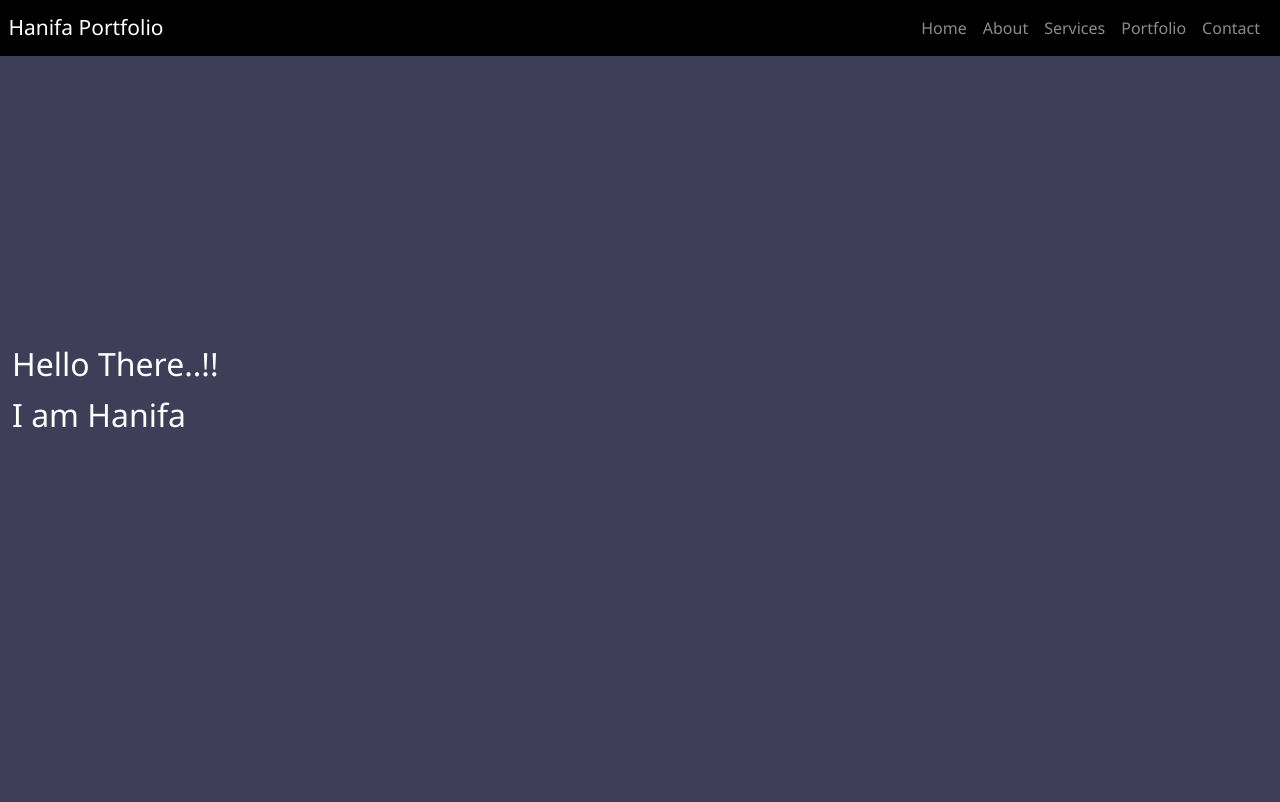
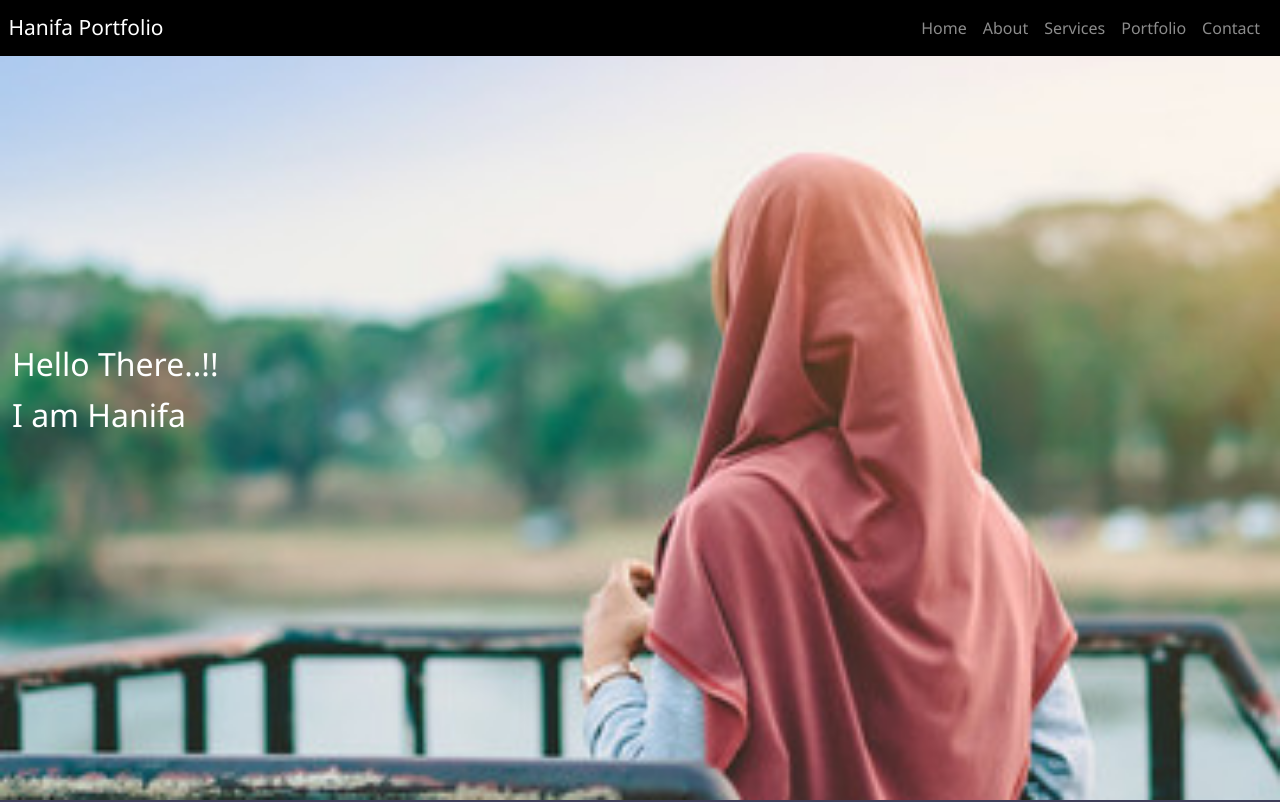
Before and after one commit to Hanifashaik/PortfolioHanii, a plain HTML site: page index.html in a window 1280 px wide. Shown: the top 802 px of the page. Drawn offline with nearby package versions, Linux system fonts and the light colour scheme.

Commit message:
Update style.css

```diff
--- a/style.css
+++ b/style.css
@@ -9,7 +9,7 @@
 
 .bannerBgImage {
     height: 100vh;
-    background: url("/images/bannr.jpg");
+    background: url("bannr.jpg");
     background-size: cover;
     position: relative;
 }
```
